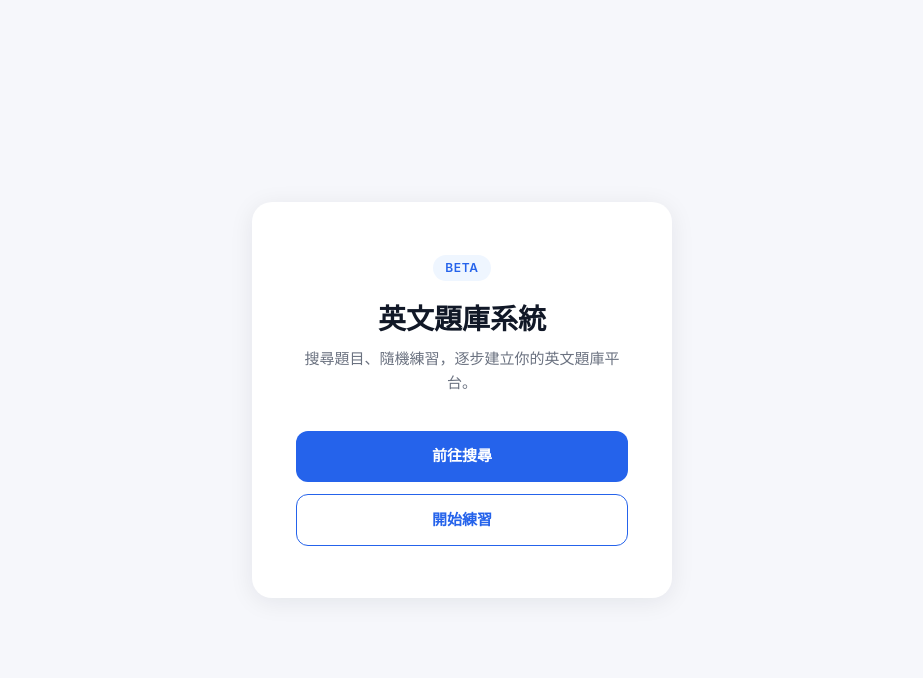
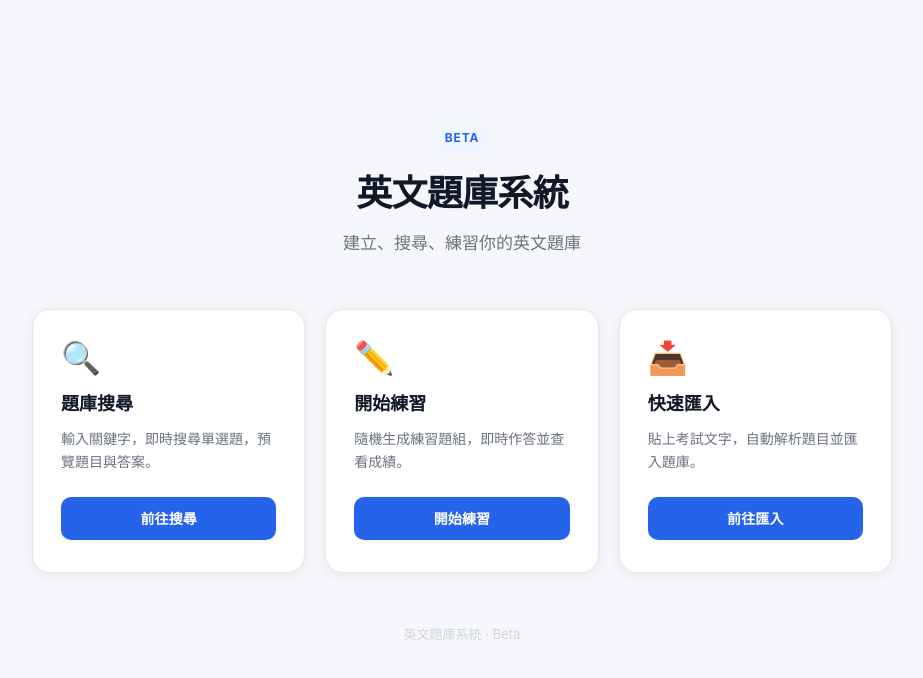
Before and after one commit to Lucusions/english-money-bank, a Next.js app: page / in a window 1280 px wide. Shown: the top 678 px of the page, without its empty margins (178-1101 px from the left). Built offline with nearby package versions, Linux system fonts and the light colour scheme.

Commit message:
add homepage navigation

```diff
--- a/app/page.tsx
+++ b/app/page.tsx
@@ -1,4 +1,28 @@
 import Link from "next/link";
+
+const CARDS = [
+  {
+    href: "/search",
+    icon: "🔍",
+    title: "題庫搜尋",
+    desc: "輸入關鍵字，即時搜尋單選題，預覽題目與答案。",
+    cta: "前往搜尋",
+  },
+  {
+    href: "/practice-builder",
+    icon: "✏️",
+    title: "開始練習",
+    desc: "隨機生成練習題組，即時作答並查看成績。",
+    cta: "開始練習",
+  },
+  {
+    href: "/quick-import",
+    icon: "📥",
+    title: "快速匯入",
+    desc: "貼上考試文字，自動解析題目並匯入題庫。",
+    cta: "前往匯入",
+  },
+];
 
 export default function Home() {
   return (
@@ -7,100 +31,141 @@ export default function Home() {
         minHeight: "100vh",
         background: "#f6f7fb",
         display: "flex",
+        flexDirection: "column",
         alignItems: "center",
         justifyContent: "center",
-        padding: "20px",
+        padding: "48px 20px 80px",
         fontFamily: "'Inter', 'Noto Sans TC', system-ui, sans-serif",
       }}
     >
-      <div
-        style={{
-          background: "#ffffff",
-          borderRadius: "20px",
-          padding: "52px 44px",
-          boxShadow: "0 4px 24px rgba(15, 23, 42, 0.08)",
-          textAlign: "center",
-          maxWidth: "420px",
-          width: "100%",
-        }}
-      >
+      {/* Hero */}
+      <div style={{ textAlign: "center", marginBottom: "52px" }}>
         <span
           style={{
             display: "inline-block",
             background: "#eff6ff",
             color: "#2563eb",
             fontSize: "12px",
-            fontWeight: 600,
+            fontWeight: 700,
             padding: "4px 12px",
             borderRadius: "999px",
-            letterSpacing: "0.06em",
+            letterSpacing: "0.07em",
             textTransform: "uppercase",
             marginBottom: "20px",
           }}
         >
           Beta
         </span>
-
         <h1
           style={{
-            fontSize: "28px",
-            fontWeight: 700,
+            fontSize: "36px",
+            fontWeight: 800,
             color: "#111827",
-            margin: "0 0 10px",
-            lineHeight: 1.3,
+            margin: "0 0 14px",
+            lineHeight: 1.25,
+            letterSpacing: "-0.02em",
           }}
         >
           英文題庫系統
         </h1>
-
         <p
           style={{
             color: "#6b7280",
-            fontSize: "15px",
-            margin: "0 0 36px",
+            fontSize: "17px",
+            margin: 0,
             lineHeight: 1.6,
           }}
         >
-          搜尋題目、隨機練習，逐步建立你的英文題庫平台。
+          建立、搜尋、練習你的英文題庫
         </p>
+      </div>
 
-        <div style={{ display: "flex", flexDirection: "column", gap: "12px" }}>
+      {/* Cards */}
+      <div
+        style={{
+          display: "grid",
+          gridTemplateColumns: "repeat(auto-fit, minmax(240px, 1fr))",
+          gap: "20px",
+          width: "100%",
+          maxWidth: "860px",
+        }}
+      >
+        {CARDS.map((card) => (
+          <div
+            key={card.href}
+            style={{
+              background: "#ffffff",
+              borderRadius: "18px",
+              padding: "32px 28px",
+              boxShadow: "0 2px 12px rgba(15, 23, 42, 0.07)",
+              border: "1px solid #e5e7eb",
+              display: "flex",
+              flexDirection: "column",
+              gap: "0",
+            }}
+          >
+            <div
+              style={{
+                fontSize: "32px",
+                marginBottom: "16px",
+                lineHeight: 1,
+              }}
+            >
+              {card.icon}
+            </div>
+            <h2
+              style={{
+                fontSize: "18px",
+                fontWeight: 700,
+                color: "#111827",
+                margin: "0 0 10px",
+              }}
+            >
+              {card.title}
+            </h2>
+            <p
+              style={{
+                color: "#6b7280",
+                fontSize: "14px",
+                margin: "0 0 24px",
+                lineHeight: 1.65,
+                flex: 1,
+              }}
+            >
+              {card.desc}
+            </p>
             <Link
-            href="/search"
+              href={card.href}
               style={{
                 display: "block",
-              padding: "14px",
-              borderRadius: "12px",
+                padding: "11px 0",
+                borderRadius: "10px",
                 background: "#2563eb",
                 color: "#ffffff",
-              fontSize: "15px",
+                fontSize: "14px",
                 fontWeight: 600,
                 textDecoration: "none",
-              transition: "background 0.15s",
+                textAlign: "center",
+                letterSpacing: "0.01em",
               }}
             >
-            前往搜尋
+              {card.cta}
             </Link>
+          </div>
+        ))}
+      </div>
 
-          <Link
-            href="/practice-builder"
+      {/* Footer */}
+      <p
         style={{
-              display: "block",
-              padding: "14px",
-              borderRadius: "12px",
-              background: "#ffffff",
-              color: "#2563eb",
-              fontSize: "15px",
-              fontWeight: 600,
-              textDecoration: "none",
-              border: "1.5px solid #2563eb",
-              transition: "background 0.15s",
+          marginTop: "52px",
+          color: "#d1d5db",
+          fontSize: "13px",
+          textAlign: "center",
         }}
       >
-            開始練習
-          </Link>
-        </div>
-      </div>
+        英文題庫系統 · Beta
+      </p>
     </main>
   );
 }
--- a/app/practice-builder/page.tsx
+++ b/app/practice-builder/page.tsx
@@ -2,6 +2,7 @@
 
 import { useState } from "react";
 import { useRouter } from "next/navigation";
+import HomeButton from "../../components/HomeButton";
 
 type ExamType = "cee" | "csat" | "toeic";
 type CountOption = 5 | 10 | 20;
@@ -110,6 +111,7 @@ export default function PracticeBuilderPage() {
     >
       <div style={{ maxWidth: "600px", margin: "0 auto" }}>
 
+        <HomeButton />
         {/* Header */}
         <div style={{ marginBottom: "32px" }}>
           <span
--- a/app/practice/page.tsx
+++ b/app/practice/page.tsx
@@ -2,6 +2,7 @@
 
 import { useState, useEffect } from "react";
 import { useRouter } from "next/navigation";
+import HomeButton from "../../components/HomeButton";
 
 interface Option {
   id: string;
@@ -329,6 +330,7 @@ export default function PracticePage() {
     >
       <div style={{ maxWidth: "720px", margin: "0 auto" }}>
 
+        <HomeButton />
         {/* Progress bar */}
         <div style={{ marginBottom: "28px" }}>
           <div
--- a/app/quick-import/page.tsx
+++ b/app/quick-import/page.tsx
@@ -1,6 +1,7 @@
 "use client";
 
 import { useState } from "react";
+import HomeButton from "../../components/HomeButton";
 
 type PreviewItem = {
   type: string;
@@ -217,6 +218,7 @@ export default function QuickImportPage() {
       }}
     >
       <div style={{ maxWidth: "1280px", margin: "0 auto" }}>
+        <HomeButton />
         <h1
           style={{
             fontSize: "30px",
--- a/app/search/page.tsx
+++ b/app/search/page.tsx
@@ -2,6 +2,7 @@
 
 import { useState } from "react";
 import QuestionCard from "../../components/QuestionCard";
+import HomeButton from "../../components/HomeButton";
 
 export default function SearchPage() {
   const [keyword, setKeyword] = useState("");
@@ -45,6 +46,7 @@ export default function SearchPage() {
       <div style={{ maxWidth: "860px", margin: "0 auto" }}>
 
         {/* ── Header ── */}
+        <HomeButton />
         <div style={{ marginBottom: "32px" }}>
           <span
             style={{
--- /dev/null
+++ b/components/HomeButton.tsx
@@ -0,0 +1,37 @@
+"use client";
+
+import Link from "next/link";
+
+export default function HomeButton() {
+  return (
+    <div style={{ marginBottom: "24px" }}>
+      <Link
+        href="/"
+        style={{
+          display: "inline-flex",
+          alignItems: "center",
+          gap: "6px",
+          color: "#6b7280",
+          fontSize: "14px",
+          fontWeight: 500,
+          textDecoration: "none",
+          padding: "6px 12px",
+          borderRadius: "8px",
+          background: "#f3f4f6",
+          border: "1px solid #e5e7eb",
+          transition: "background 0.12s, color 0.12s",
+        }}
+        onMouseEnter={(e) => {
+          (e.currentTarget as HTMLAnchorElement).style.background = "#e5e7eb";
+          (e.currentTarget as HTMLAnchorElement).style.color = "#111827";
+        }}
+        onMouseLeave={(e) => {
+          (e.currentTarget as HTMLAnchorElement).style.background = "#f3f4f6";
+          (e.currentTarget as HTMLAnchorElement).style.color = "#6b7280";
+        }}
+      >
+        ← 回首頁
+      </Link>
+    </div>
+  );
+}
```
Lines whose indentation alone changed are shown as unchanged.
